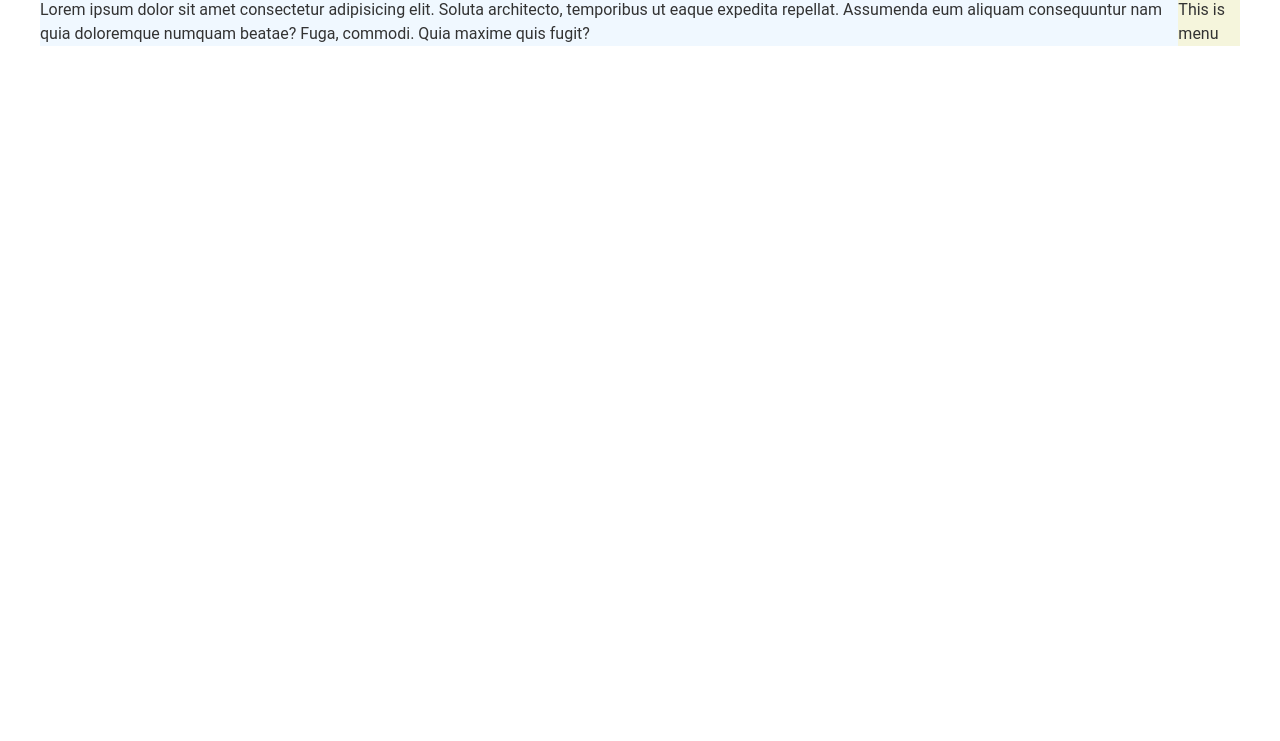
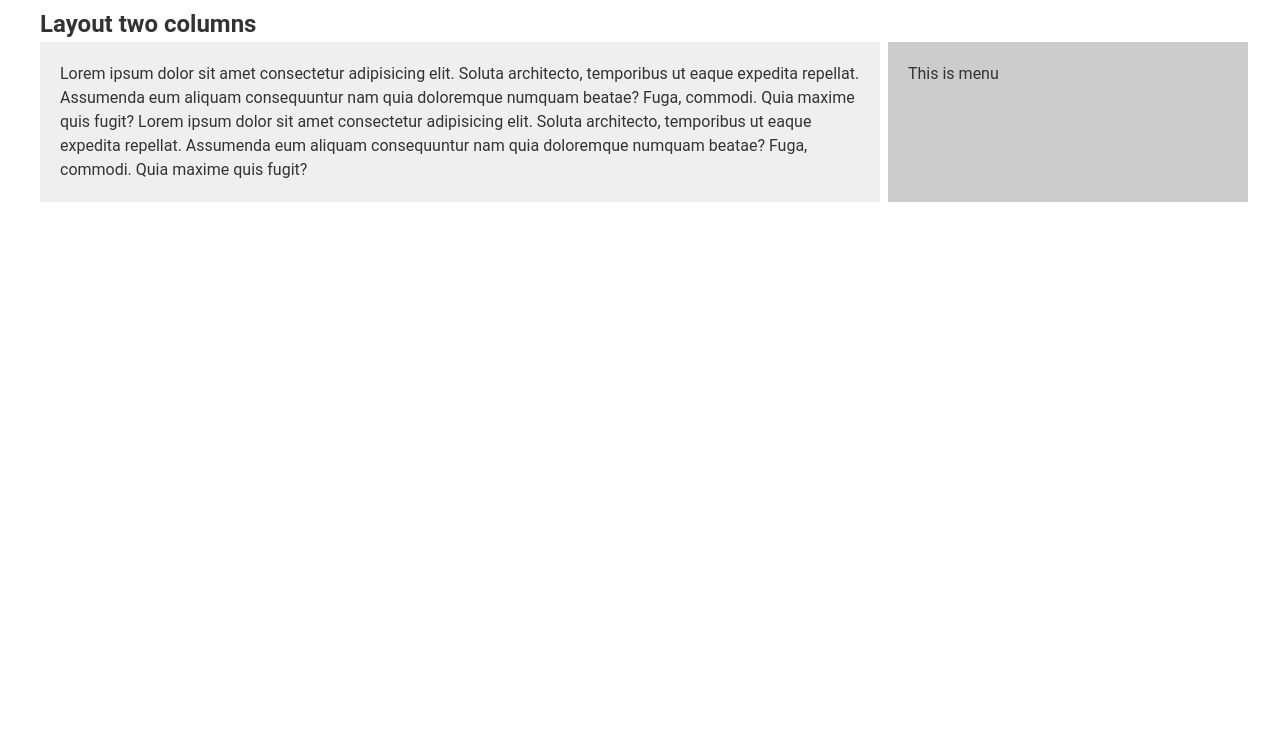
Before and after one commit to htoomgt/test-scss-and-css-grid, a website: page public/index.html in a window 1280 px wide. Shown: the part 59-800 px from the top of the page. Drawn offline with Linux system fonts and the light colour scheme.

Commit message:
grid display two column

```diff
--- a/public/index.html
+++ b/public/index.html
@@ -4,23 +4,26 @@
         <meta charset="UTF-8" />
         <meta http-equiv="X-UA-Compatible" content="IE=edge" />
         <meta name="viewport" content="width=device-width, initial-scale=1.0" />
-        <title>Test SCSS</title>
+        <title>Test SCSS and CSS grid</title>
 
         <link rel="stylesheet" href="./assets/css/style.css">
     </head>
     <body>
         <header>
             <div class="header-content">
-                <h1>Test SCSS</h1>
+                <h1>Test SCSS and CSS Grid</h1>
             </div>
         </header>
         <div class="container-main">
-
-            <div class="content">
-                Lorem ipsum dolor sit amet consectetur adipisicing elit. Soluta architecto, temporibus ut eaque expedita repellat. Assumenda eum aliquam consequuntur nam quia doloremque numquam beatae? Fuga, commodi. Quia maxime quis fugit?
-            </div>
-            <div class="right-menu">
-                This is menu
+            <h2> Layout two columns</h2>
+            <div class="grid-display-1">
+                <div class="content">
+                    Lorem ipsum dolor sit amet consectetur adipisicing elit. Soluta architecto, temporibus ut eaque expedita repellat. Assumenda eum aliquam consequuntur nam quia doloremque numquam beatae? Fuga, commodi. Quia maxime quis fugit?
+                    Lorem ipsum dolor sit amet consectetur adipisicing elit. Soluta architecto, temporibus ut eaque expedita repellat. Assumenda eum aliquam consequuntur nam quia doloremque numquam beatae? Fuga, commodi. Quia maxime quis fugit?
+                </div>
+                <div class="right-sidebar">
+                    This is menu
+                </div>
             </div>
         </div>
     </body>
--- a/src/assets/scss/style.scss
+++ b/src/assets/scss/style.scss
@@ -1,14 +1,12 @@
-*{
-    margin:0;
-    padding:0;
+* {
+    margin: 0;
+    padding: 0;
 }
 
 $main-container-width: 1200px;
 
-
-
-body{
-    font-family: 'Roboto', sans-serif;
+body {
+    font-family: "Roboto", sans-serif;
     font-size: 16px;
     font-weight: 400;
     line-height: 1.5;
@@ -16,24 +14,30 @@ body{
     background-color: #fff;
 }
 
-header{
-    .header-content{
+header {
+    .header-content {
         width: $main-container-width;
         margin: 0 auto;
         border-bottom: 1px solid #e5e5e5;
     }
 }
 
-.container-main{
+.container-main {
     width: $main-container-width;
-    margin: 8px auto;
-    display: flex;
+    margin: 16px auto;
 
-    .content{
-        background-color:aliceblue;
-    }
+    .grid-display-1 {
+        display: grid;
+        grid-template-columns: 70% 30%;
+        grid-gap: 8px;
 
-    .right-menu{
-        background-color:beige
+        div {
+            background-color: #ccc;
+            padding: 20px;
+
+            &:nth-child(odd) {
+                background-color: #efefef;
+            }
+        }
     }
 }
```
Also changed, not shown: public/assets/css/style.css, 1 other file.
